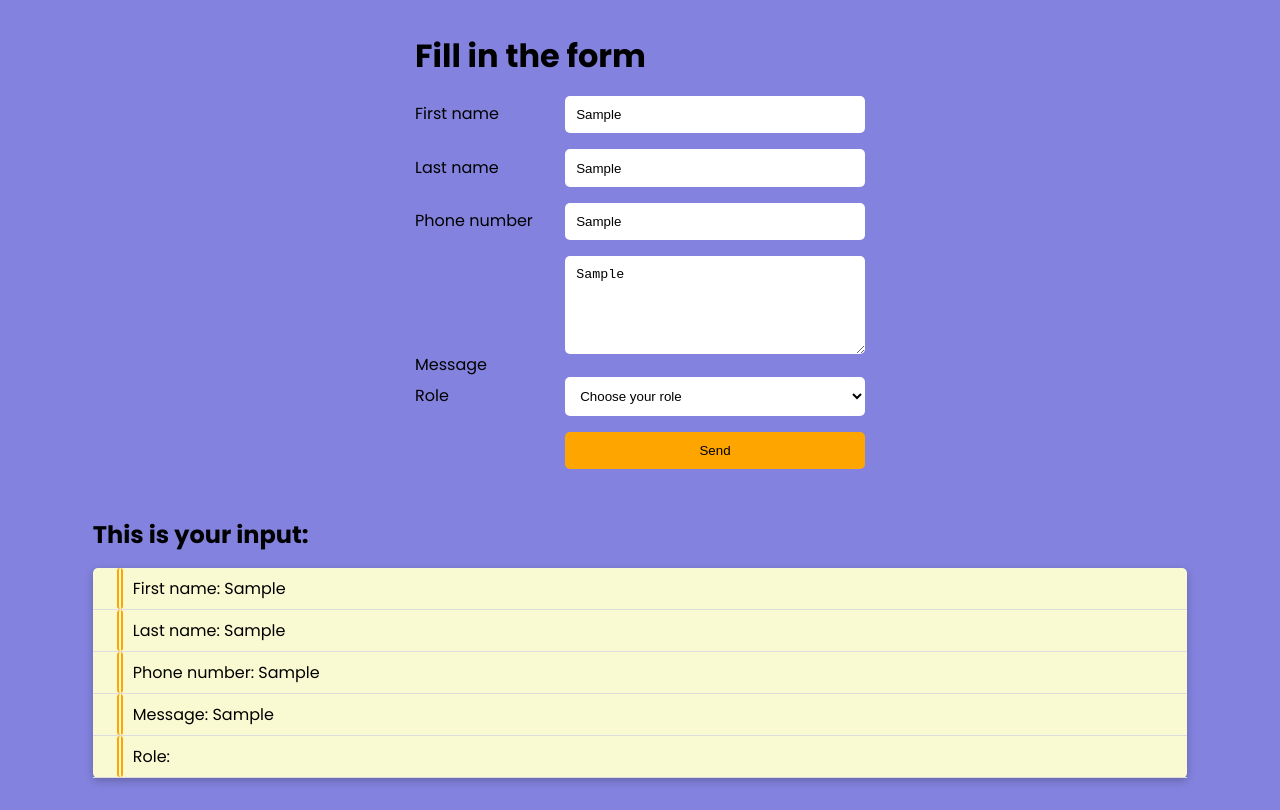
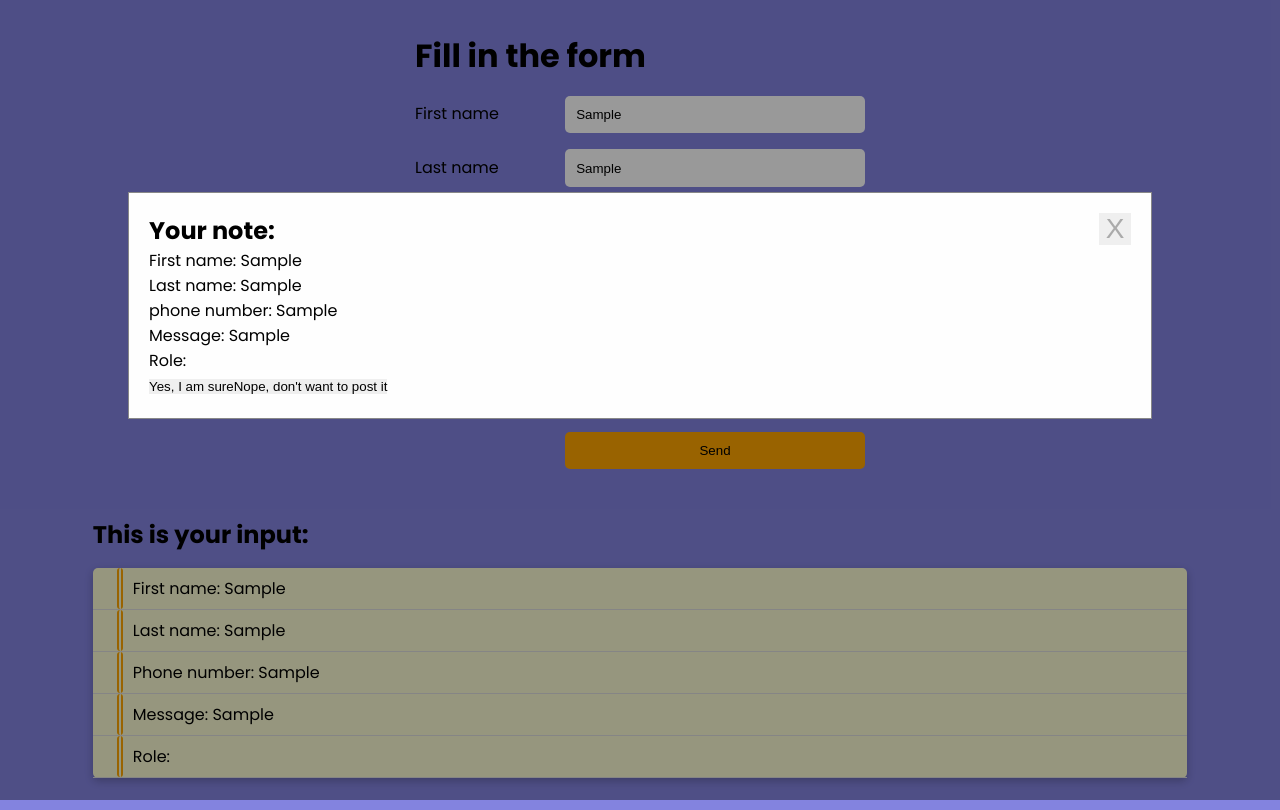
Before and after one commit to Duyen-codes/react22k-notes, a React (Create React App) app: page / in a window 1280 px wide. Both pictures are taken after typing "Sample", "Sample", "Sample", "Sample" into the empty fields and a click on the button "Send". Built offline with nearby package versions, Linux system fonts and the light colour scheme.

Commit message:
popup showed up

```diff
--- a/src/App.js
+++ b/src/App.js
@@ -12,7 +12,6 @@ class App extends Component {
     message: "",
     role: "",
     showPopup: false,
-    isValid: true,
   };
 
   handleInputChange = (e) => {
@@ -24,11 +23,7 @@ class App extends Component {
   handleFormSubmit = (e) => {
     e.preventDefault();
     console.log("form submitted");
-    // if (e.target.value.trim().length === 0) {
-    //   this.setState({ isValid: !this.state.isValid });
-    //   return;
-    // }
-    this.setState({ showPopup: !this.state.showPopup });
+    this.setState({ showPopup: true });
   };
 
   render() {
@@ -45,7 +40,17 @@ class App extends Component {
           role={this.state.role}
           message={this.state.message}
         />
-        {this.state.showPopup ? <Popup toggle={this.handleFormSubmit} /> : null}
+        <div>
+          {this.state.showPopup ? (
+            <Popup
+              firstName={this.state.firstName}
+              lastName={this.state.lastName}
+              phoneNumber={this.state.phoneNumber}
+              role={this.state.role}
+              message={this.state.message}
+            />
+          ) : null}
+        </div>
       </div>
     );
   }
--- a/src/components/Form.js
+++ b/src/components/Form.js
@@ -58,7 +58,7 @@ const Form = (props) => {
           </select>
         </div>
 
-        <button type="button" onClick={props.toggle}>
+        <button type="button" onClick={props.onSubmit}>
           Send
         </button>
       </form>
--- a/src/components/Popup.js
+++ b/src/components/Popup.js
@@ -3,33 +3,29 @@ import styles from "./Popup.module.css";
 
 const Popup = (props) => {
   return (
-    <div
-      className={`${styles["modal-container"]} ${
-        props.state.showPopup ? { display: "block" } : { display: "none" }
-      } `}
-    >
+    <div className={`${styles["modal-container"]}  `}>
       <div className={styles["modal-content"]}>
         <button className={styles["close-btn"]}>X</button>
         <h2>Your note:</h2>
         <div>
           <span>First name: </span>
-          <span>{props.state.firstName}</span>
+          <span>{props.firstName}</span>
         </div>
         <div>
           <span>Last name: </span>
-          <span>{props.state.lastName}</span>
+          <span>{props.lastName}</span>
         </div>
         <div>
           <span>phone number: </span>
-          <span>{props.state.phoneNumber}</span>
+          <span>{props.phoneNumber}</span>
         </div>
         <div>
           <span>Message: </span>
-          <span>{props.state.message}</span>
+          <span>{props.message}</span>
         </div>
         <div>
           <span>Role: </span>
-          <span>{props.state.role}</span>
+          <span>{props.role}</span>
         </div>
         <button onClick={props.onConfirm}>Yes, I am sure</button>
         <button>Nope, don't want to post it</button>
--- a/src/components/Popup.module.css
+++ b/src/components/Popup.module.css
@@ -5,7 +5,6 @@
   height: 100%;
   width: 100%;
   background: rgba(0, 0, 0, 0.4);
-  display: block;
 }
 
 .modal-content {
```
